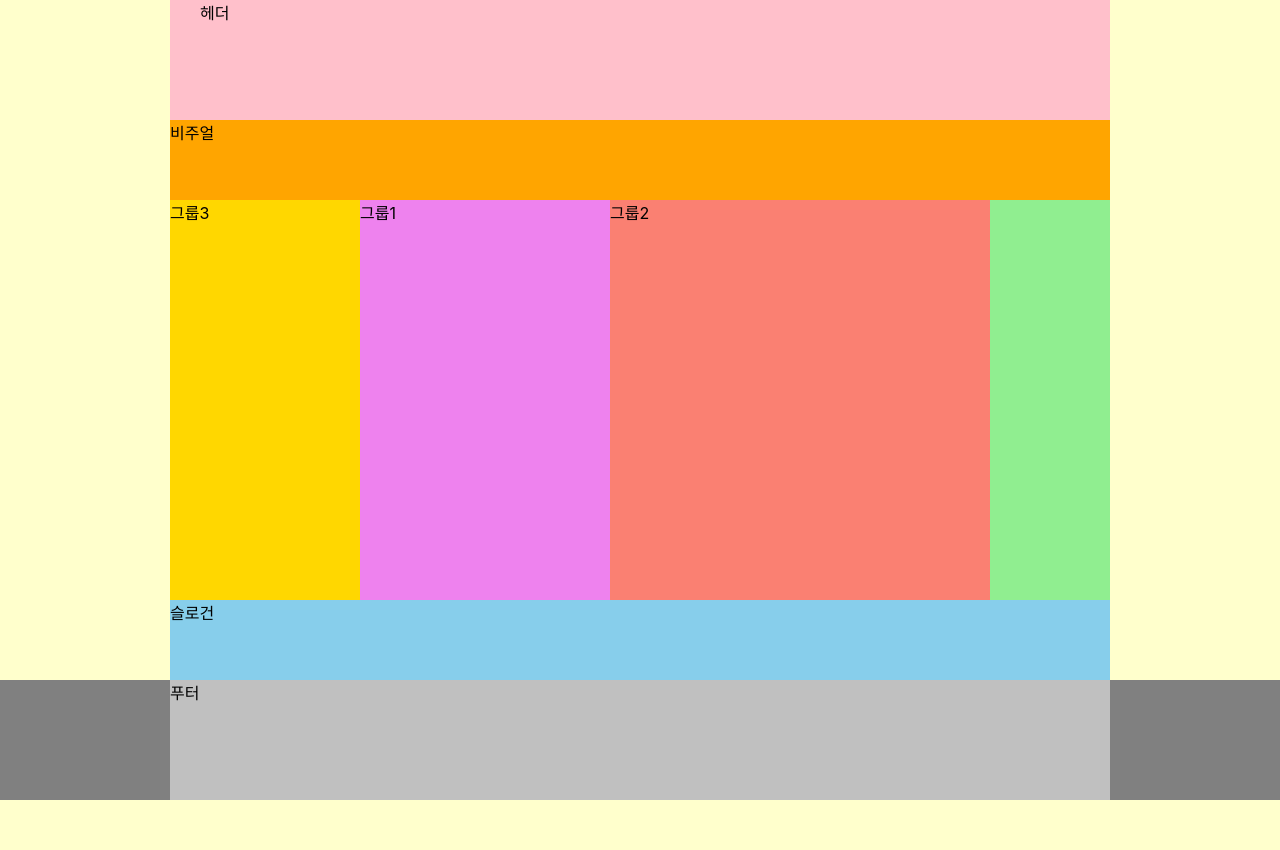
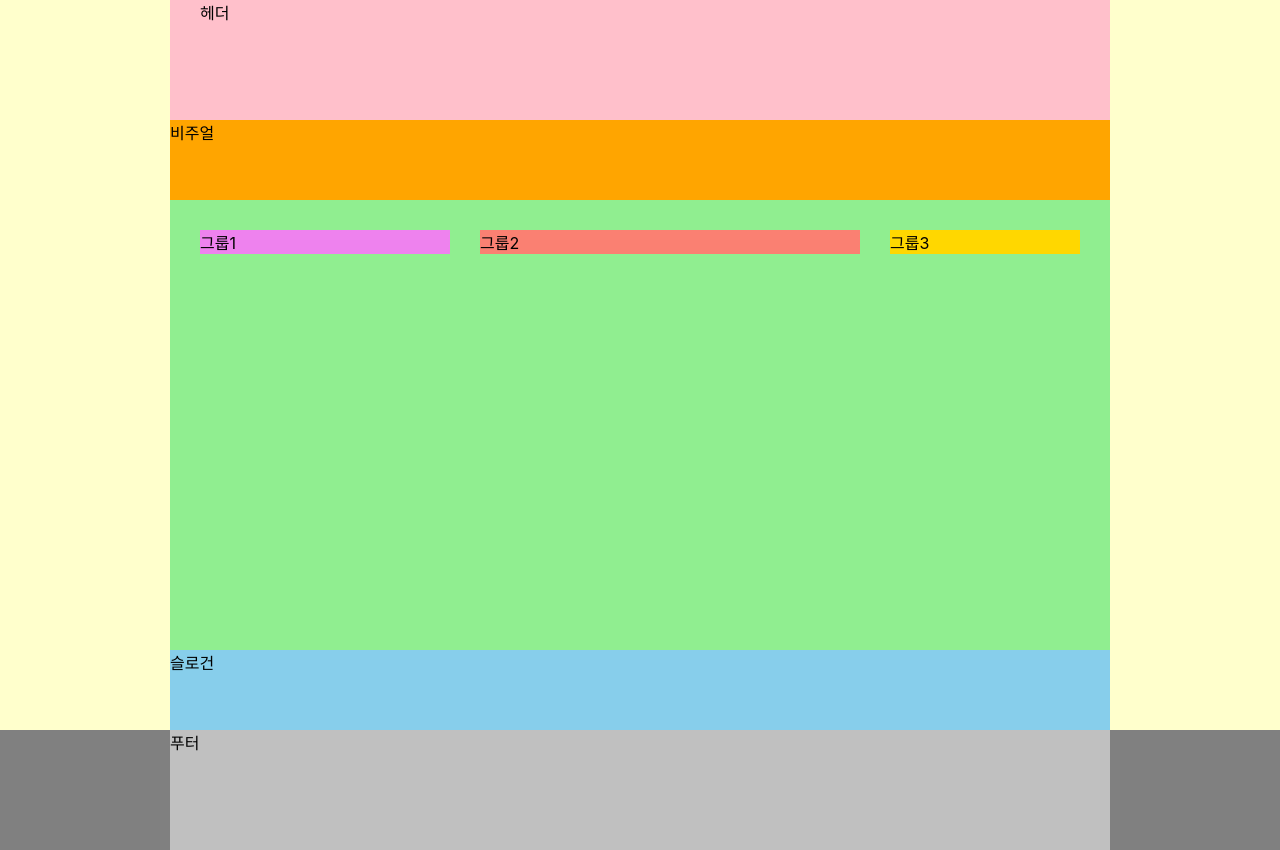
Before and after one commit to jenny7732/HTML5, a website: page index.html in a window 1280 px wide. Before the commit the page ends 800 px from the top, so only its background shows below. Drawn offline with Linux system fonts and the light colour scheme; a web font is replaced by a local one.

Commit message:
flex를 이용한 메인 레이아웃 완성

```diff
--- a/styles/style.css
+++ b/styles/style.css
@@ -30,9 +30,14 @@ body {
 /* 메인 */
 .main {
   background: lightgreen;
-  height: 50vh;
+  min-height: 450px;
   display: flex;
   flex-direction: row;
+  flex-wrap: nowrap;
+  justify-content: space-between;
+  align-items: flex-start;
+  padding: 30px;
+
 }
 
 .group1{
@@ -48,7 +53,6 @@ body {
 .group3{
   background-color: gold;
   width: 190px;
-  order: -1;
 }
 /* 슬로건 */
 .slogan{
```
